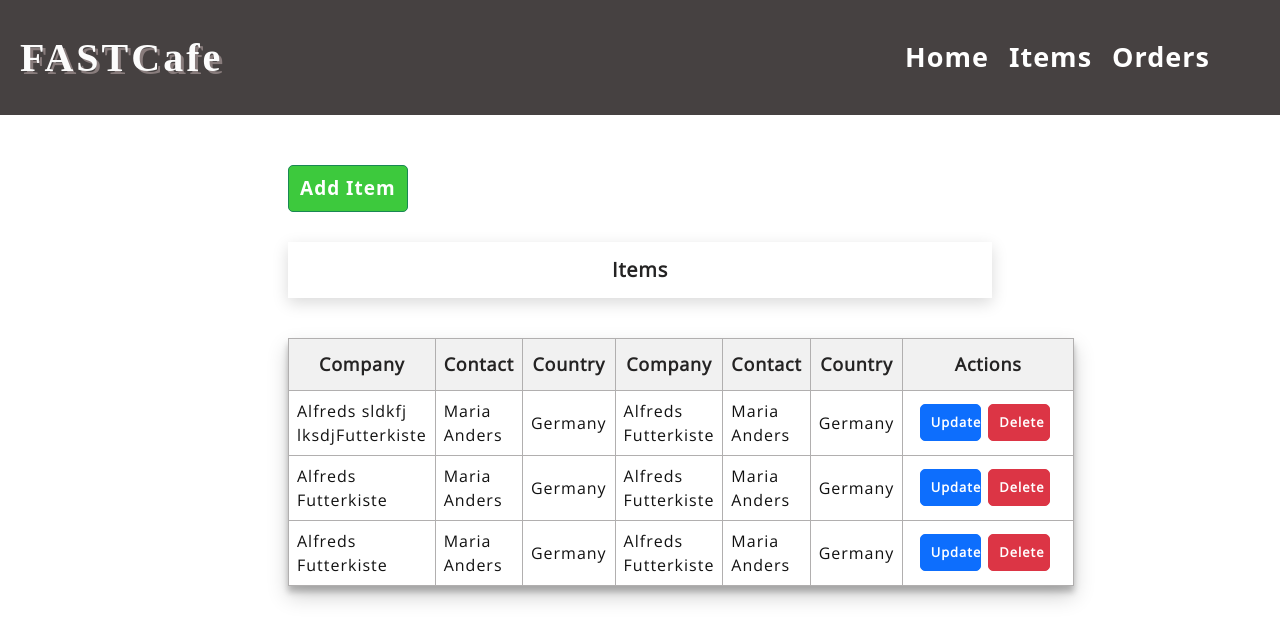
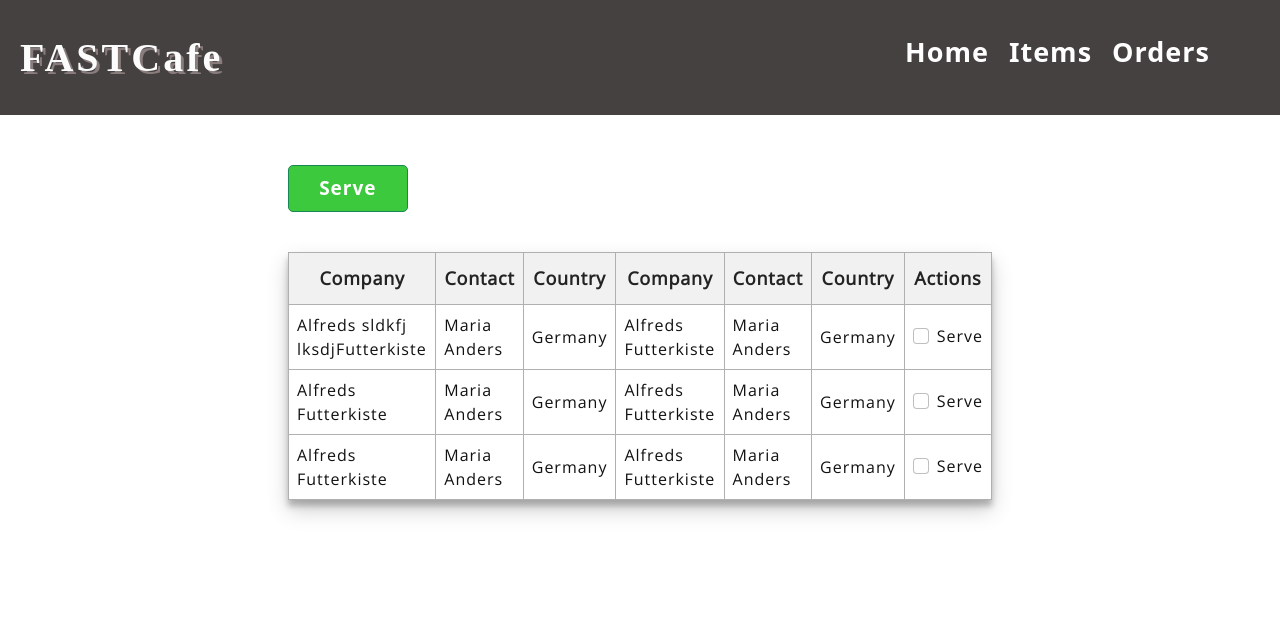
Before and after one commit to Hamza091/FastCafe, a React (Create React App) app in the folder Client/: page /home in a window 1280 px wide. Shown: the top 642 px of the page. Built offline with nearby package versions, Linux system fonts and the light colour scheme.

Commit message:
basic styling done

```diff
--- a/Client/src/App.tsx
+++ b/Client/src/App.tsx
@@ -1,16 +1,31 @@
 import './App.css';
+import '../node_modules/bootstrap/dist/css/bootstrap.min.css';
+import {BrowserRouter as Router, Switch, Route} from 'react-router-dom';
+
 import Login from './components/Login/Login'
 import Nav from './components/Nav/Nav';
-import '../node_modules/bootstrap/dist/css/bootstrap.min.css';
 import Items from './components/Items/Items';
+import Home from './components/Home/Home';
 
 function App() {
+
   return (
-    <div className="App">
-        <Nav/>
-        <Items/>
-        {/* <Login/>       */}
-    </div>
+    <Router>
+      <div className="App">
+            <Nav/>
+        <Switch>
+          <Route exact path="/">
+            <Login/>
+          </Route>
+          <Route path="/home">
+            <Home/>
+          </Route>
+          <Route path="/items">
+            <Items/>
+          </Route>
+          </Switch>
+      </div>
+    </Router>
   );
 }
 
--- /dev/null
+++ b/Client/src/components/Home/Home.tsx
@@ -0,0 +1,75 @@
+import './home.css';
+
+function Home() {
+    return (
+        <div className="customer-main">
+            <div className="contents">
+                <button className="btn btn-success btn-lg btn-txt">Serve</button>
+            <table id="customers">
+                <tr>
+                    <th>Company</th>
+                    <th>Contact</th>
+                    <th>Country</th>
+                    <th>Company</th>
+                    <th>Contact</th>
+                    <th>Country</th>
+                    <th>Actions</th>
+                </tr>
+                <tr>
+                    <td>Alfreds sldkfj lksdjFutterkiste</td>
+                    <td>Maria Anders</td>
+                    <td>Germany</td>
+                    <td>Alfreds Futterkiste</td>
+                    <td>Maria Anders</td>
+                    <td>Germany</td>
+                    <td>
+
+                    <div className="form-check">
+                        <input className="form-check-input" type="checkbox" value="" id="flexCheckDefault" />
+                        <label className="form-check-label" >
+                            Serve
+                        </label>
+                    </div>
+
+                    </td>
+                </tr>
+                <tr>
+                    <td>Alfreds Futterkiste</td>
+                    <td>Maria Anders</td>
+                    <td>Germany</td>
+                    <td>Alfreds Futterkiste</td>
+                    <td>Maria Anders</td>
+                    <td>Germany</td>
+                    <td>
+                        <div className="form-check">
+                            <input className="form-check-input" type="checkbox" value="" id="flexCheckDefault" />
+                            <label className="form-check-label" >
+                                Serve
+                            </label>
+                        </div>
+                    </td>
+                </tr>
+                <tr>
+                    <td>Alfreds Futterkiste</td>
+                    <td>Maria Anders</td>
+                    <td>Germany</td>
+                    <td>Alfreds Futterkiste</td>
+                    <td>Maria Anders</td>
+                    <td>Germany</td>
+                    <td>
+                    <div className="form-check">
+                        <input className="form-check-input" type="checkbox" value="" id="flexCheckDefault" />
+                        <label className="form-check-label" >
+                            Serve
+                        </label>
+                    </div>
+                    </td>
+                </tr>
+
+            </table>
+        </div>
+        </div>
+    )
+}
+
+export default Home
--- /dev/null
+++ b/Client/src/components/Home/home.css
@@ -0,0 +1,85 @@
+.contents{
+    display: flex;
+    margin: auto auto;
+    /* border: 1px solid green; */
+    flex-direction: column;
+    width: 55%;
+  }
+  .customer-main{
+      display: flex;
+      flex-direction: column;
+      width: 100%;
+      padding-top: 5rem;
+  }
+  .head{
+      display: flex;
+      /* width: 50%; */
+      width: 100%;
+      margin-top: 3rem;
+      justify-content: center;
+      padding: 1.3rem;
+      color: rgb(36, 35, 35);
+      font-family: 'Open Sans', sans-serif;
+      font-size: 2rem;
+      letter-spacing: 0.8px;
+      font-weight: 800;
+      box-shadow: rgba(0, 0, 0, 0.15) 0px 5px 15px 0px;
+  }
+  #customers {
+
+      font-family: 'Open Sans', sans-serif;
+      font-size: 1.5rem;
+      color: rgb(17, 17, 17);
+      border-collapse: collapse;
+      /* width: 50%; */
+      width: 100%;
+      /* margin: auto auto; */
+      margin-top: 4rem;
+      box-shadow: rgba(0, 0, 0, 0.19) 0px 10px 20px, rgba(0, 0, 0, 0.23) 0px 6px 6px;
+    }
+
+    #customers td, #customers th {
+      border: 1px solid rgb(177, 175, 175);
+      padding: 8px;
+    }
+    td{
+      font-weight: 500;
+      letter-spacing: 0.1rem;
+      font-size: 1.6rem;
+
+    }
+
+    #customers th {
+      padding-top: 12px;
+      padding-bottom: 12px;
+      text-align: center;
+      background-color: #f1f1f1;
+      color: rgb(36, 35, 35);
+      font-family: 'Open Sans', sans-serif;
+      font-size: 1.8rem;
+      letter-spacing: 0.8px;
+    }
+    .btn-container{
+        display: flex;
+        flex-direction: row;
+        flex-wrap: nowrap;
+        justify-content: center;
+    }
+    .btn{
+        margin-right: 0.7rem;
+        width: 10%;
+        padding-top: 0.8rem;
+        padding-bottom: 0.8rem;
+        font-size: 1.3rem;
+        border-radius: 0.5rem;
+        font-weight: 600;
+        letter-spacing: 0.1rem;
+    }
+    .btn-wid{
+      width: 50%;
+    }
+    .btn-txt{
+        font-size: 1.9rem;
+        background-color: rgb(61, 201, 61);
+        width: 17%;
+    }
--- a/Client/src/components/Items/items.css
+++ b/Client/src/components/Items/items.css
@@ -15,7 +15,6 @@
     display: flex;
     /* width: 50%; */
     width: 100%;
-    /* margin: 3rem auto; */
     margin-top: 3rem;
     justify-content: center;
     padding: 1.3rem;
@@ -77,7 +76,7 @@
       letter-spacing: 0.1rem;
   }
   .btn-wid{
-    width: 40%;
+    width: 50%;
   }
   .btn-txt{
       font-size: 1.9rem;
--- a/Client/src/components/Nav/Nav.tsx
+++ b/Client/src/components/Nav/Nav.tsx
@@ -1,13 +1,14 @@
 import './nav.css';
+import {Link} from 'react-router-dom';
 
 function Nav() {
     return (
         <div className="nav-container">
             <div className="nav-logo">FASTCafe</div>
             <div className="nav-links">
-                <p className="link">Home</p>
-                <p className="link">Items</p>
-                <p className="link">Orders</p>
+                <Link to="/home" className="link"><p >Home</p></Link>
+                <Link to="/items" className="link"><p >Items</p></Link>
+                <Link to="/" className="link"><p >Orders</p></Link>
                 {/* login logout */}
             </div>
         </div>
--- a/Client/src/components/Nav/nav.css
+++ b/Client/src/components/Nav/nav.css
@@ -25,8 +25,12 @@
     flex-wrap: wrap;
     margin: auto 0px;
     margin-right: 2rem;
+    text-decoration: none;
+    color: rgb(255, 255, 255);
 }
-
+.link:hover{
+    color: rgb(209, 204, 204);
+}
 .nav-logo{
     display: flex;
     flex-wrap: nowrap;
```
Also changed, not shown: 2 other files (tests, documents, lock files or other folders).
